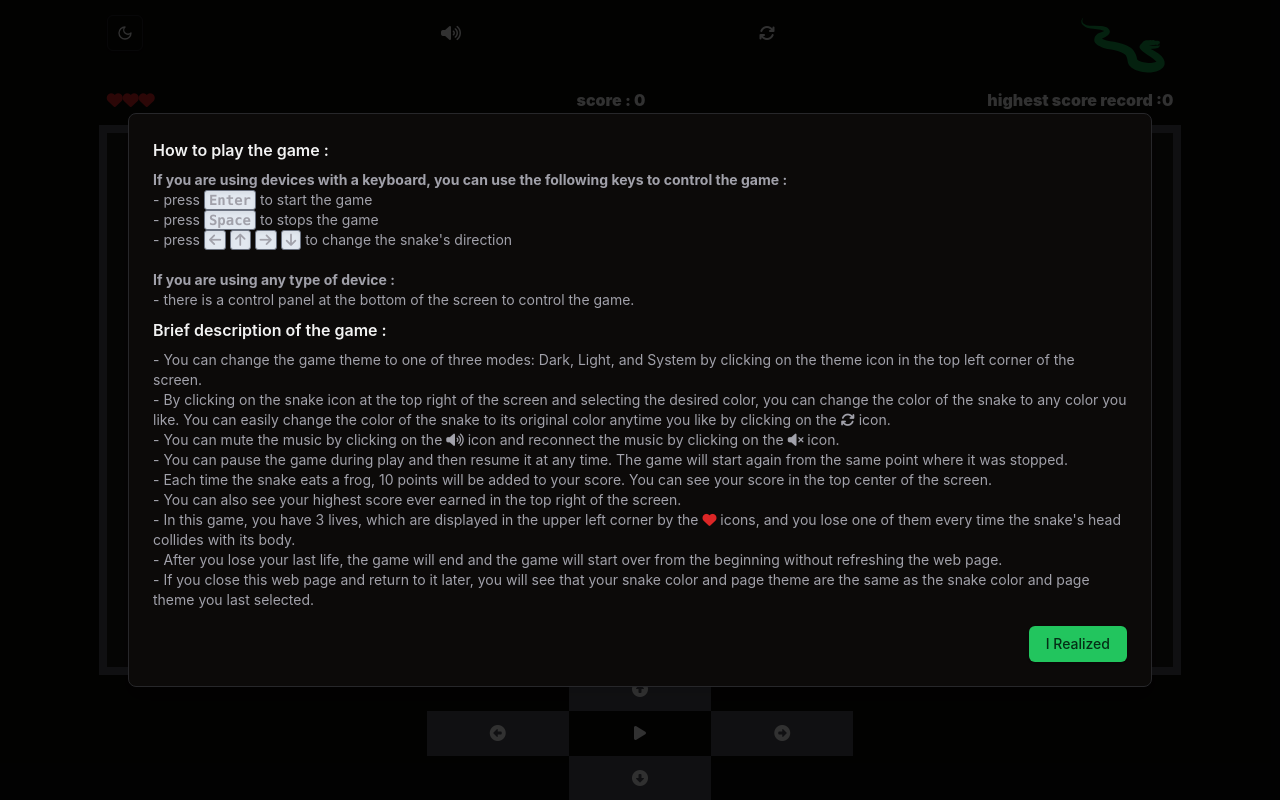
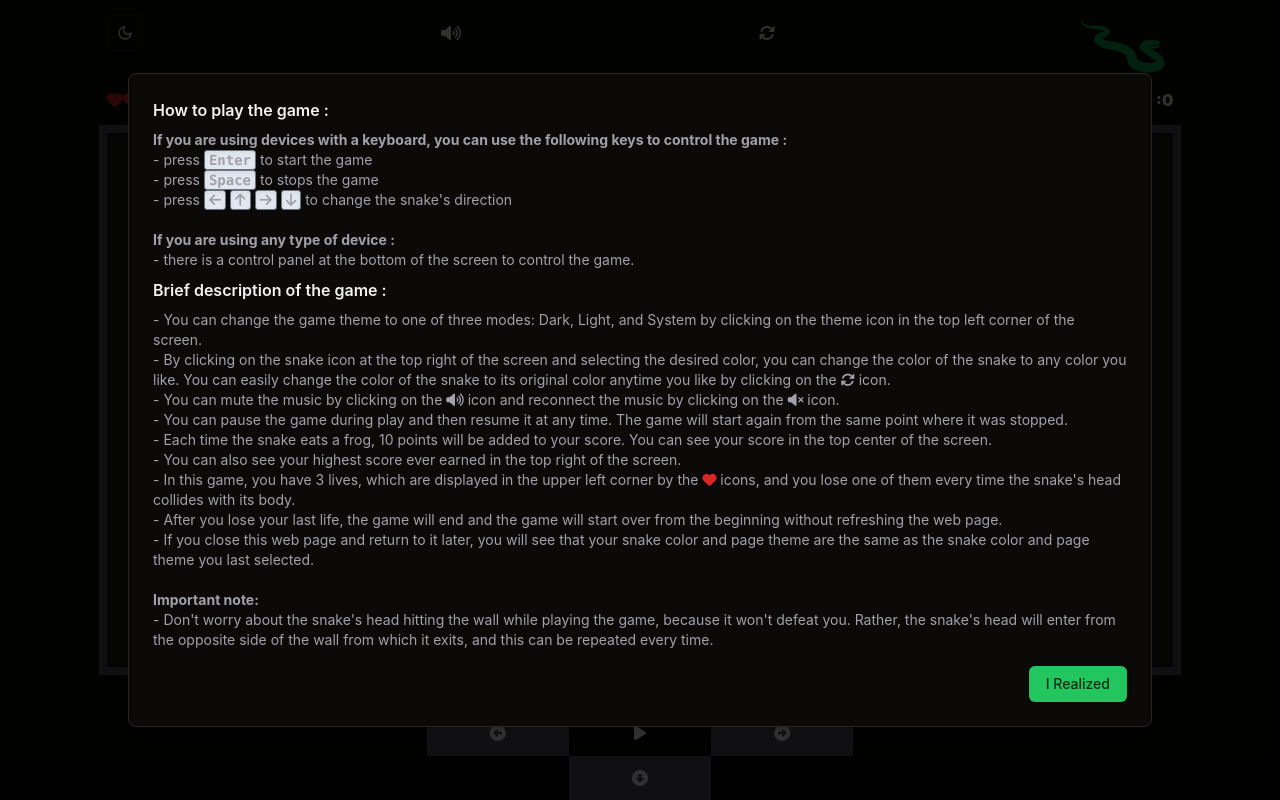
Before and after one commit to Amin-Zahed/snake-game, a React (Vite) app: page / in a window 1280 px wide. Built offline with nearby package versions, Linux system fonts and the light colour scheme.

Commit message:
feat: add text to dialog

```diff
--- a/src/App.tsx
+++ b/src/App.tsx
@@ -345,7 +345,13 @@ function App() {
               page.
               <br />- If you close this web page and return to it later, you
               will see that your snake color and page theme are the same as the
-              snake color and page theme you last selected.
+              snake color and page theme you last selected. <br />
+              <br />
+              <strong>Important note: </strong> <br />- Don't worry about the
+              snake's head hitting the wall while playing the game, because it
+              won't defeat you. Rather, the snake's head will enter from the
+              opposite side of the wall from which it exits, and this can be
+              repeated every time.
             </AlertDialogDescription>
           </AlertDialogHeader>
           <AlertDialogFooter>
```
Also changed, not shown: 1 other file (tests, documents, lock files or other folders).
